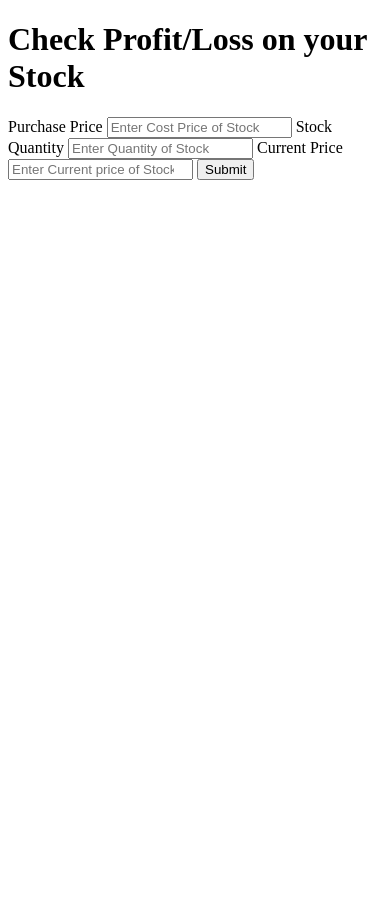
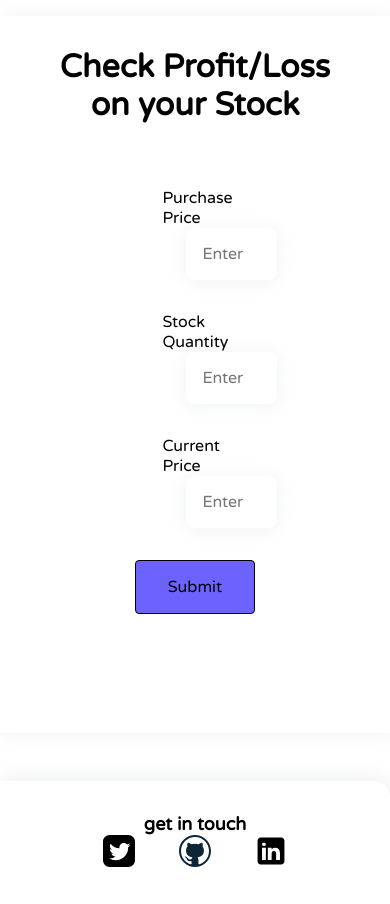
Before and after one commit to swathiisb/stock-calculator-profit-or-loss, a plain HTML site: page index.html in a window 390 px wide. Before the commit the page ends 844 px from the top, so only its background shows below. Drawn offline with Linux system fonts and the light colour scheme.

Commit message:
feat:added social media links

```diff
--- a/app.js
+++ b/app.js
@@ -2,38 +2,47 @@ let purchasePrice = document.querySelector("#purchase-price");
 let stockQuantity = document.querySelector("#stock-quantity");
 let currentPrice= document.querySelector("#current-price");
 let submitBtn = document.querySelector("#submit-btn");
-let output= document.querySelector("#outputs");
+let output= document.querySelector("#output");
 
 function submitHandler(){
+
     let pur = Number(purchasePrice.value);
     let qut = Number(stockQuantity.value);
     let curr = Number(currentPrice.value);
     calculateProfitAndLoss(pur,qut,curr)
 
 }
+
+
 function calculateProfitAndLoss(purchase , quantity, current){
-    if(purchase>current)
+    if (purchase <= 0 || quantity <= 0 || current <= 0) {
+        showMessage( "Please enter valid inputs");
+    }
+
+    else if(purchase > current)
     {
         let loss = (purchase-current) * quantity;
-        let lossPercentage = (loss/purchase) * 100
-        showOutput(`The loss is ${loss} and the loss percentage is ${lossPercentage} `)
+        let lossPercentage =  (loss / (purchase * quantity)) * 100;
+        showMessage(`The loss is ${loss} and the loss percentage is ${lossPercentage} `)
+        output.style.backgroundColor = 'red';
 
     }
-    else if(current>purchase)
+    else if(current > purchase)
     {
         let profit = (current-purchase)*quantity;
-        let profitPercentage = (profit/purchase)*100
-        showOutput(`The profit is ${profit} and the profit percentage is ${profitPercentage}`);
+        let profitPercentage =  (profit / (purchase * quantity)) * 100;
+        showMessage(`The profit is ${profit} and the profit percentage is ${profitPercentage}`);
+        output.style.backgroundColor = 'green';
+        output.style.color='white'
     }
     else{
-        showOutput("no pain no gain");
+        showMessage("no pain no gain");
     }
 
 }
-calculateProfitAndLoss(120,10, 100)
 
-
-function showOutput(message){
+function showMessage(message) {
     output.innerHTML = message;
 }
-stockQuantity.addEventListener("click",submitHandler())
+
+submitBtn.addEventListener("click",submitHandler);
--- a/index.html
+++ b/index.html
@@ -6,27 +6,65 @@
     <meta http-equiv="X-UA-Compatible" content="IE=edge">
     <meta name="viewport" content="width=device-width, initial-scale=1.0">
     <title>Stock Calculator</title>
+    <link rel="stylesheet" href="style.css">
 </head>
 
 <body>
-    <h1>Check Profit/Loss on your Stock</h1>
 
-    <label for="purchase-price">Purchase Price
-        <input type="number" id="purchase-price" placeholder="Enter Cost Price of Stock">
-    </label>
+    <div class="container-center container">
+        <h1>Check Profit/Loss on your Stock</h1>
+        <div class="row container-center">
+            <label for="purchase-price">Purchase Price
+                <input type="number" id="purchase-price" placeholder="Enter Cost Price of Stock">
+            </label>
+        </div>
+        <div class="row container-center">
+            <label for="stock-quantity">Stock Quantity
+                <input type="number" id="stock-quantity" placeholder="Enter Quantity of Stock">
+            </label>
+        </div>
+        <div class="row container-center">
+            <label for="current-price">Current Price
+                <input type="number" id="current-price" placeholder="Enter Current price of Stock">
+            </label>
+        </div>
+        <div class="row container-center">
+            <button id="submit-btn"> Submit</button>
+        </div>
 
-    <label for="stock-quantity">Stock Quantity
-        <input type="number" id="stock-quantity" placeholder="Enter Quantity of Stock">
-    </label>
+            <div class="output-box">
+                <div id="output"></div>
+            </div>
 
-    <label for="Current-price">Current Price
-        <input type="number" id="Current-price" placeholder="Enter Current price of Stock">
-    </label>
+        </div>
 
-    <button id="submit-btn"> Submit</button>
+        </main>
+    </div>
 
-    <div id="output"></div>
 
+     <footer class="footer">
+        <div class="footer-header">get in touch</div>
+
+        <ul class="social-links ">
+            <li class="list-item-inline">
+                <a href="https://twitter.com/swathi_sb" class="link" target="blank">
+                    <img src="./image/twitter.svg" alt="Twitter link" class="footer-icon">
+                </a>
+            </li>
+            <li class="list-item-inline">
+                <a href="https://github.com/swathiisb" class="link" target="blank">
+                    <img src="./image/github.svg" alt="gitHub link" class="footer-icon">
+                </a>
+            </li>
+            <li class="list-item-inline">
+                <a href="https://www.linkedin.com/in/swathisb/" class="link" target="blank">
+                    <img src="./image/linkedin.svg" alt="linkedin link" class="footer-icon">
+                </a>
+            </li>
+        </ul>
+
+    </footer>
+    <script src="app.js"></script>
 </body>
 
 </html>
--- /dev/null
+++ b/style.css
@@ -0,0 +1,201 @@
+@import url("https://fonts.googleapis.com/css2?family=Varela+Round&display=swap");
+
+:root{
+    --light-gray:#F9FAFB;
+    --primary-color:#6C63FF;
+}
+
+*{
+    margin: 0;
+    padding: 0;
+    font-family: "Varela Round", sans-serif;
+}
+
+
+h1{
+    font-weight: bold;
+    padding:2rem;
+    margin:1rem;
+}
+
+.container {
+    padding: 0rem 1rem;
+    background: white;
+    border-radius: 1.5rem;
+    box-shadow: 0 1px 18px rgba(146,161,176,.15);
+    min-height:85vh;
+}
+
+.container-center{
+    max-width:600px;
+    margin:auto;
+    margin-top:1rem;
+}
+
+.row{
+    display: flex;
+    justify-content: center;
+}
+
+input{
+    padding: 1rem;
+    color: #4b5563;
+    font-size: 1rem;
+    border: none;
+    box-shadow: 0 1px 18px rgba(146,161,176,.15);
+    border-radius: 0.5rem;
+    width:100%;
+    margin-left:1.5rem;
+    display: inline-block;
+}
+
+label{
+
+    font-family: "Varela Round", sans-serif;
+    margin: auto;
+    margin-left:2rem;
+    display: inline-block;
+
+}
+
+button{
+    background: var(--primary-color) ;
+    border:none;
+    padding:1rem 4rem 1rem 4rem;
+    box-shadow: 0 1px 18px #EFF6FF;
+    border-radius: 0.25rem;
+    color: white;
+    font-size:1rem;
+    cursor: pointer;
+}
+
+#submit-btn {
+    width: 120px;
+    background-color:var(--primary-color) ;
+    color: var(--white);
+    border: 1px solid hwb(0 0% 100%);
+    font: inherit;
+    padding: 1rem;
+    box-shadow: var(--boxShadow);
+    transition: all 0.3s;
+    cursor: pointer;
+    align-items: center;
+    align-content: center;
+
+}
+
+#submit-btn:hover{
+    background-color: white;
+    border: 1px solid black;
+    color: black;
+}
+
+.output-box{
+    width:90%;
+    margin: auto;
+    display: flex;
+    margin-top: 1rem;
+    justify-content: center;
+    font-size: 1.25rem;
+    align-items: center;
+}
+
+#output{
+    width: 100%;
+    margin: auto;
+}
+
+/*footer*/
+
+.footer{
+    background-color:var(--light-gray);
+    background-color: white;
+    padding:2rem 0rem;
+    text-align: center;
+    color:black;
+    border-top-right-radius:1rem;
+    box-shadow: 0 1px 25px #E5E7EB;
+    margin-top: 3rem;
+}
+
+.footer .footer-header{
+    font-weight: bold;
+    font-size: large;
+    padding-inline-start:0px;
+}
+.footer .link{
+    color:black;
+}
+
+.footer ul{
+    padding-left:0px;
+}
+
+.footer-icon{
+    width:2rem;
+}
+
+.social-links {
+    list-style: none;
+    padding-inline-start: 0px;
+}
+
+.list-item-inline {
+    display: inline;
+    padding: 0.25rem;
+}
+.link {
+    box-sizing: border-box;
+    text-decoration: none;
+    padding: 0.5rem 1rem;
+}
+
+img{
+    width: 100%;
+    object-fit: cover;
+}
+
+@media (max-width: 500px) {
+    body{
+        background-color: white;
+    }
+
+
+    .container-center{
+        margin: 0;
+        border-radius: 0;
+        padding: 0;
+    }
+
+
+    h1{
+        text-align: center;
+    }
+
+    .row{
+        margin:2rem;
+    }
+
+    input{
+        width: 90%;
+    }
+
+
+    .output-box{
+        flex-direction: column;
+    }
+
+    .output{
+        order: 0;
+    }
+
+    .container{
+        /* height: 100vh; */
+        margin-bottom: 1rem;
+    }
+
+    label{
+        width:20%;
+        margin: auto;
+    }
+}
```
Also changed, not shown: image/favicon.svg (added), image/github.svg (added), image/linkedin.svg (added), image/twitter.svg (added).
